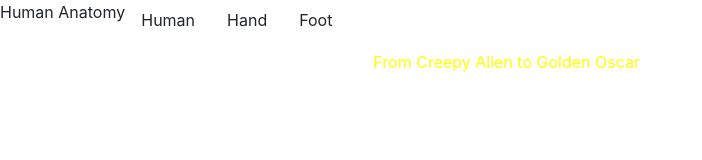
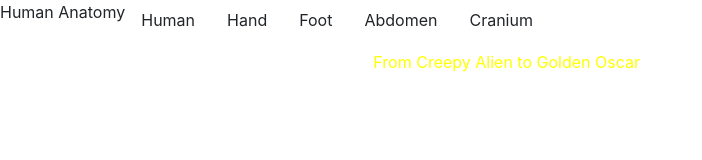
Before and after one commit to DesTodo/visual_self, a website built with webpack: page index.html in a window 1280 px wide. Shown: the whole page, without its empty margins (0-702 px from the left). Built offline with nearby package versions, Linux system fonts and the light colour scheme.

Commit message:
add two mode body parts to text for info display and add event listeners in index.html

```diff
--- a/index.html
+++ b/index.html
@@ -26,6 +26,8 @@
         <a class="nav-link" id="human">Human</a>
         <a class="nav-link" id="hand">Hand</a>
         <a class="nav-link" id="foot">Foot</a>
+        <a class="nav-link" id="foot">Abdomen</a>
+        <a class="nav-link" id="foot">Cranium</a>
     </nav>
     <canvas id="canvas"></canvas>
     <div class="title"></div>
@@ -154,6 +156,8 @@
     }
 
     document.getElementById("hand").addEventListener("click", clickHand);
+    document.getElementById("abdomen").addEventListener("click", clickAbdomen);
+    document.getElementById("cranium").addEventListener("click", clickCranium);
     document.getElementById("foot").addEventListener("click", clickFoot);
     document.getElementById("human").addEventListener("click", clickHuman);
 </script>
--- a/text.js
+++ b/text.js
@@ -4,5 +4,7 @@ TEXT = {
     "Humans are social animals. They usually live in groups. They help and protect each other. They care for their children. Humans are bipedal, which means they walk on two legs. Humans have a very complex brain, which is much larger than that of the other living apes. They use language, make ideas, and feel emotions. This brain, and the fact that arms are not needed for walking, lets humans use tools. Humans use tools far more than any other species.\n" +
     "There are humans living on every continent.[3][4] As of 2017, there were over 7.3 billion people living on Earth.[5]",
     "foot": "A foot (one foot, two or more feet) is a body part on the end of a leg. We use it when walking, and it is important for balance: it helps us stand straight. We also use it to kick, in both fighting and sports, football being an example.\n" +
-    "People's hands and feet have the same shape: they both have five digits (the fingers and toes). Many other animals with backbones also have five digits. The part of the foot which joins it to the leg is called the heel. The bottom of the foot is called the sole. Half the bones in our body are in the foot. Doctors who work with people's feet are podiatrists or chiropodists."
+    "People's hands and feet have the same shape: they both have five digits (the fingers and toes). Many other animals with backbones also have five digits. The part of the foot which joins it to the leg is called the heel. The bottom of the foot is called the sole. Half the bones in our body are in the foot. Doctors who work with people's feet are podiatrists or chiropodists.",
+    "abdomen": "The part of the body of a vertebrate containing the digestive organs; the belly. In humans and other mammals, it is bounded by the diaphragm and the pelvis.",
+    "cranium": "The vertebrate skull, especially the part that encloses and protects the brain."
 }
```
